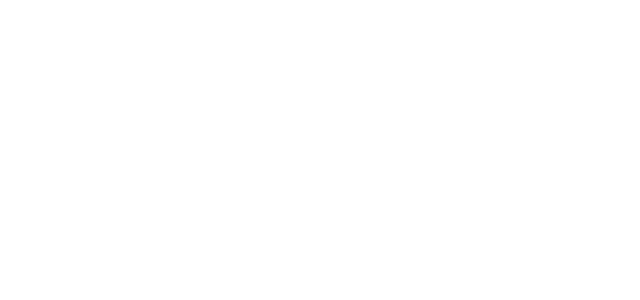
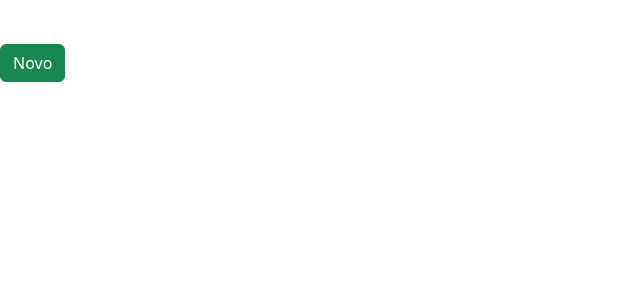
Before and after one commit to Adyson-Lima/angular_project1, an Angular app: page / in a window 1280 px wide. Shown: the top 300 px of the page, without its empty margins (0-640 px from the left). Built offline with nearby package versions, Linux system fonts and the light colour scheme.

Commit message:
6° commit - teste link home implementado

```diff
--- a/src/app/app.component.html
+++ b/src/app/app.component.html
@@ -4,5 +4,8 @@
   </div>
   <div className="card-body">
 
+    <a data-testid="mylink" class="btn btn-success"
+    style="margin-bottom: 10px;" href="#">Novo</a>
+
   </div>
 </div>
```
Also changed, not shown: 1 other file (tests, documents, lock files or other folders).
